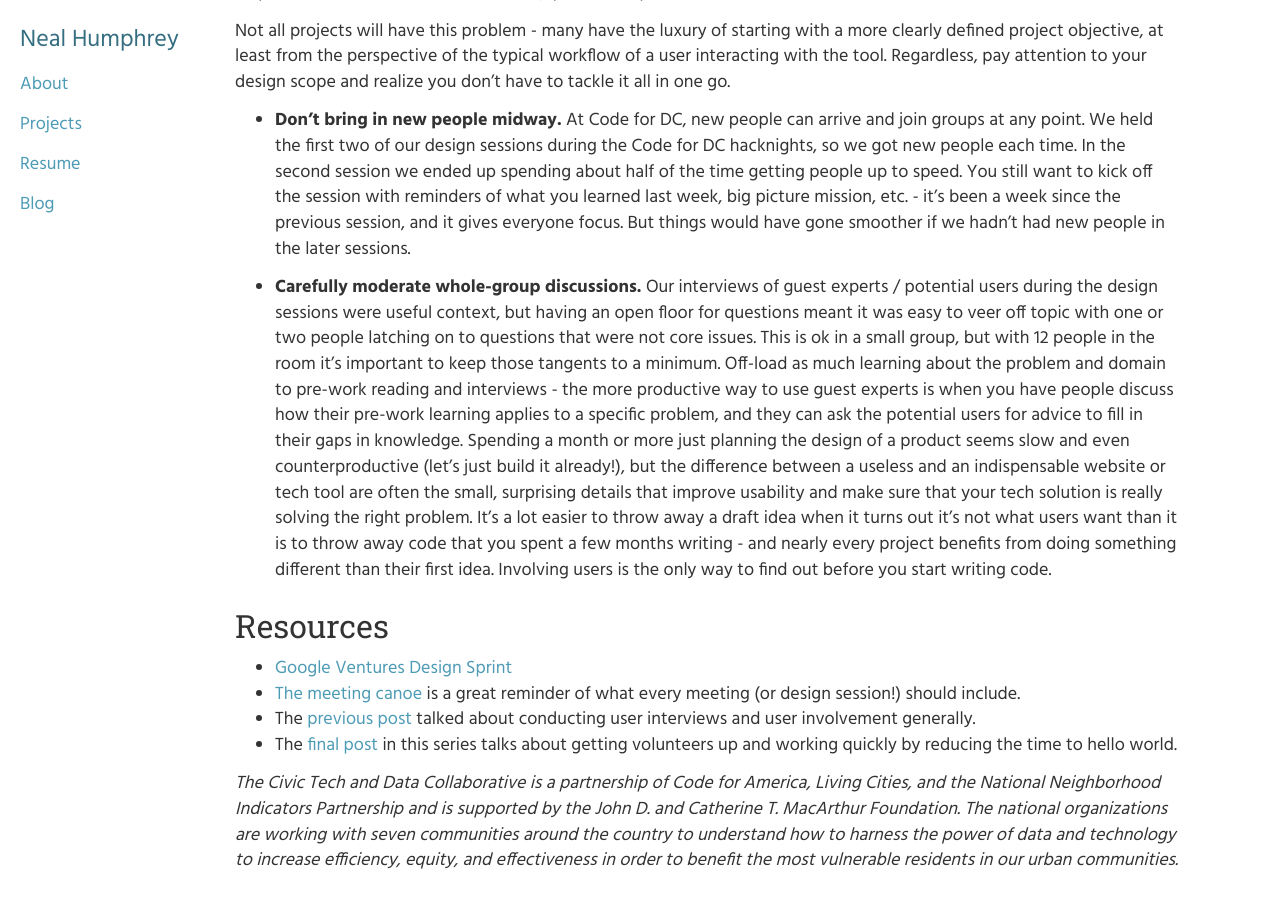
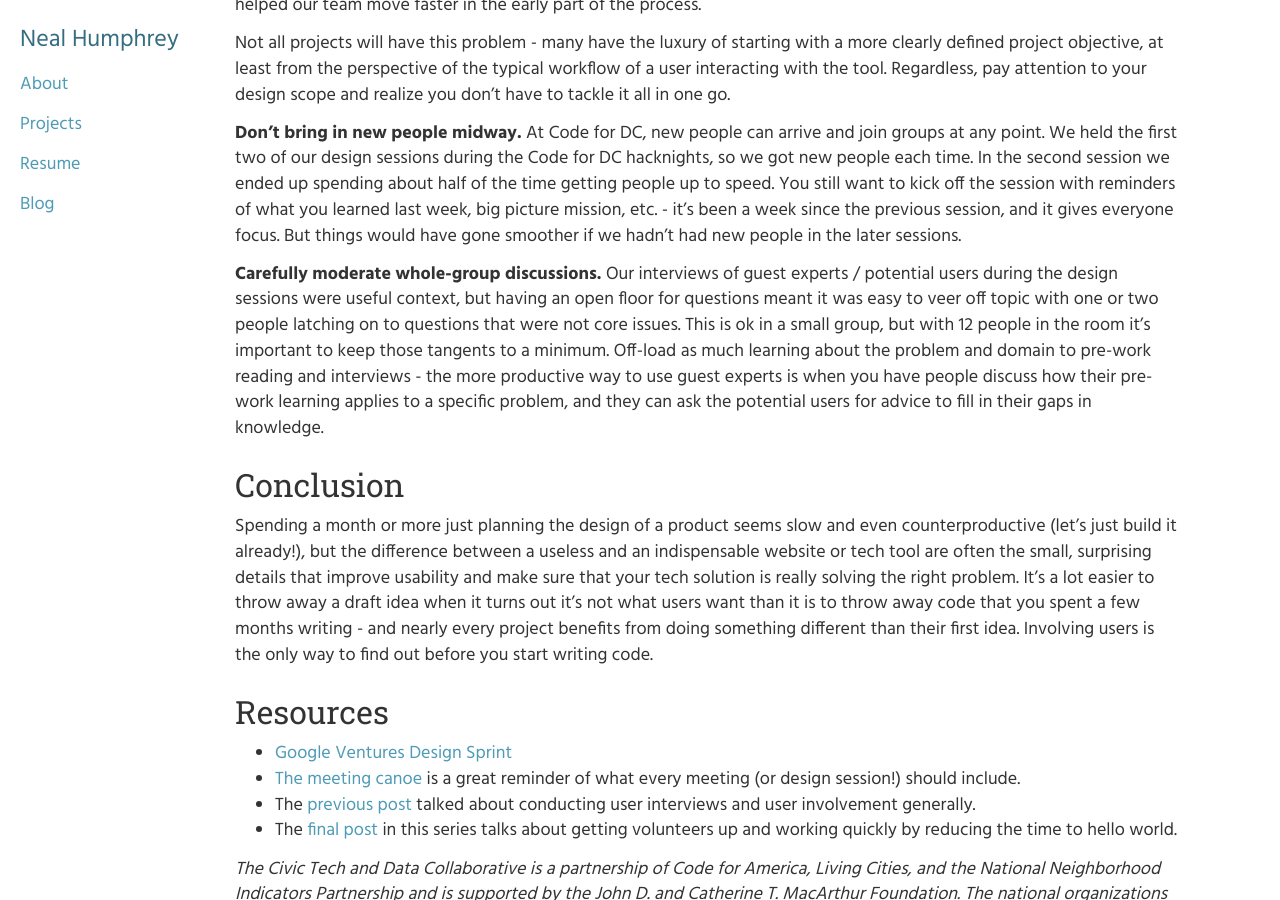
Before and after one commit to NealHumphrey/NealHumphrey.github.io, a Jekyll site: the page built from _posts/2017-11-16-Sprint-for-Volunteers.md, in a window 1280 px wide and 900 px high, scrolled down 2096 px. Built offline with Jekyll 4.4.1, drawn with Linux system fonts in a browser that asks for light colours; some web fonts are replaced; some of the changed text lies outside the part shown.

Commit message:
Link and formatting edits

```diff
--- a/_posts/2017-11-16-Sprint-for-Volunteers.md
+++ b/_posts/2017-11-16-Sprint-for-Volunteers.md
@@ -27,30 +28,34 @@
 
 ## Lessons Learned
 
-+ **Domain learning takes a long time.**
+**Domain learning takes a long time.**
 For Housing Insights this was especially true - the world of affordable housing is a convoluted mix of decades of federal and local policies, overlapping programs, and competing concerns. Just learning the landscape took a long time. I tried to go a little too fast in our design sprint, hoping that my couple of months of pre-sprint learning and interviewing could fill in the gaps in our volunteer coders' knowledge, but we quickly hit some walls of just not having sufficient information about our users. It's worth taking your time, as well as bringing as many project contributors on the learning journey as you can. In retrospect, I would have had all our volunteers conduct or listen in on at least one independent user interview before even starting the design sprint. Unlike the GV model, most people were brand new to the problem space so needed to have more context before doing design.
 
-+ **Project leader domain knowledge is necessary, but not a sufficient replacement for volunteer domain knowledge**
+**Project leader domain knowledge is necessary, but not a sufficient replacement for volunteer domain knowledge**
 The project leader(s) need to learn a lot about their subject, so they can effectively facilitate discussions between users and coders. Knowing the subject can make sure that coders don't overlook
 important topics (because they didn't know to ask) and can speed the learning process of a large group that's hearing from a potential user (by intervening with key definitions and explanations).
 
 In Housing Insights, some of the most valuable sessions for getting our volunteers to understand affordable housing and feel confident enough to begin working on design were when we had volunteers interview potential users directly. You should always spend more time talking to users than you think you should. From my time working in startups and using Lean Startup techniques, the guidance was to keep doing interviews until you stopped learning something new - with the rule of thumb being to plan on at least 50 interviews. Having a majority of the volunteers do interviews before the design sprint will make sure you add enough domain expertise to your design team.
 
-+ **Find the smallest possible scope for round 1 - even starting with a throwaway example**
+**Find the smallest possible scope for round 1 - even starting with a throwaway example**
 Besides the interviews, our other biggest struggle was with our scope. We started with a rather vague project description and a long list of potential users - making scoping of our project a big challenge. In the Housing Insights sprint, I tried to limit our scope by focusing on just designing one page, the home page. While this limited our canvas, it didn't confine our problem - so we spent a lot of time grappling with the competing needs. Much better would have been to define an arbitrarily smaller scope for our first design sprint - for instance pick just one user, and just one 'scenario' of why that user might come to our tool. Then, focus the whole design sprint on designing and testing a prototype for just that one scenario.
 
 The fact that we'd ultimately want to include competing scenarios and other users in our final website scope might mean that the design that came out of this process wouldn't work at all. But, we would have been able to learn and implement much faster, and could have followed on with a second design sprint focused on the bigger question - this would have helped our team move faster in the early part of the process.
 
 Not all projects will have this problem - many have the luxury of starting with a more clearly defined project objective, at least from the perspective of the typical workflow of a user interacting with the tool. Regardless, pay attention to your design scope and realize you don't have to tackle it all in one go.
 
-+ **Don't bring in new people midway.**
+**Don't bring in new people midway.**
 At Code for DC, new people can arrive and join groups at any point. We held the first two of our design sessions during the Code for DC hacknights, so we got new people each time. In the second session we ended up spending about half of the time getting people up to speed. You still want to kick off the session with reminders of what you learned last week, big picture mission, etc. - it's been a week since the previous session, and it gives everyone focus. But things would have gone smoother if we hadn't had new people in the later sessions.
 
-+ **Carefully moderate whole-group discussions.**
+**Carefully moderate whole-group discussions.**
 Our interviews of guest experts / potential users during the design sessions were useful context, but having an open floor for questions meant it was easy to veer off topic with one or two people latching on to questions that were not core issues. This is ok in a small group, but with 12 people in the room it's important to keep those tangents to a minimum. Off-load as much learning about the problem and domain to pre-work reading and interviews - the more productive way to use guest experts is when you have people discuss how their pre-work learning applies to a specific problem, and they can ask the potential users for advice to fill in their gaps in knowledge.
+
+## Conclusion
+
 Spending a month or more just planning the design of a product seems slow and even counterproductive (let's just build it already!), but the difference between a useless and an indispensable website or tech tool are often the small, surprising details that improve usability and make sure that your tech solution is really solving the right problem. It's a lot easier to throw away a draft idea when it turns out it's not what users want than it is to throw away code that you spent a few months writing - and nearly every project benefits from doing something different than their first idea. Involving users is the only way to find out before you start writing code.
 
 ## Resources
+
 - [Google Ventures Design Sprint](http://www.gv.com/sprint/)
 - [The meeting canoe](http://axelrodgroup.com/meeting-canoe/) is a great reminder of what every meeting (or design session!) should include.
 - The [previous post]({{site.baseurl}}{% link _posts/2017-11-15-User-Input-in-Civic-Tech.md %}) talked about conducting user interviews and user involvement generally.
```
Also changed, not shown: other parts of _posts/2017-11-16-Sprint-for-Volunteers.md (+1 -0 lines), _posts/2017-11-15-User-Input-in-Civic-Tech.md (+2 -1 lines), _posts/2017-11-17-Reducing-Time-to-Hello-World.md (+1 -1 lines).
